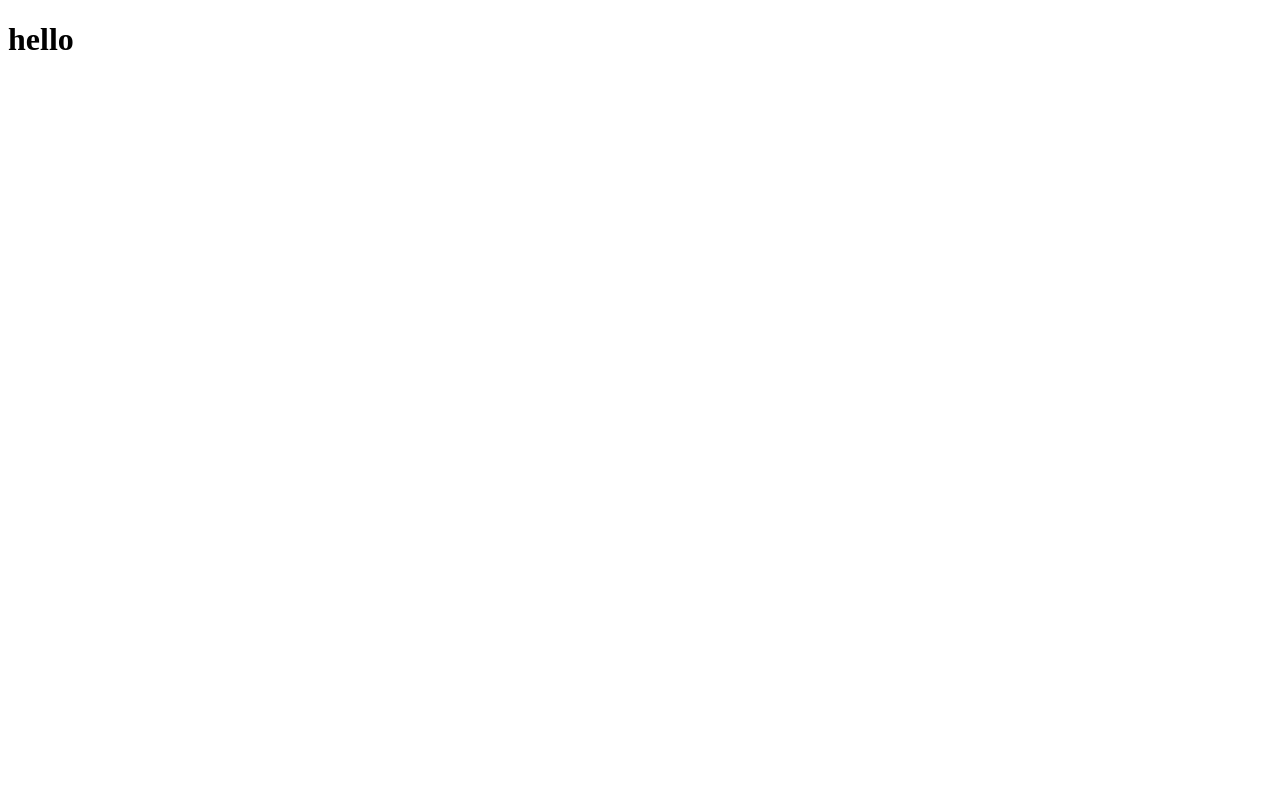
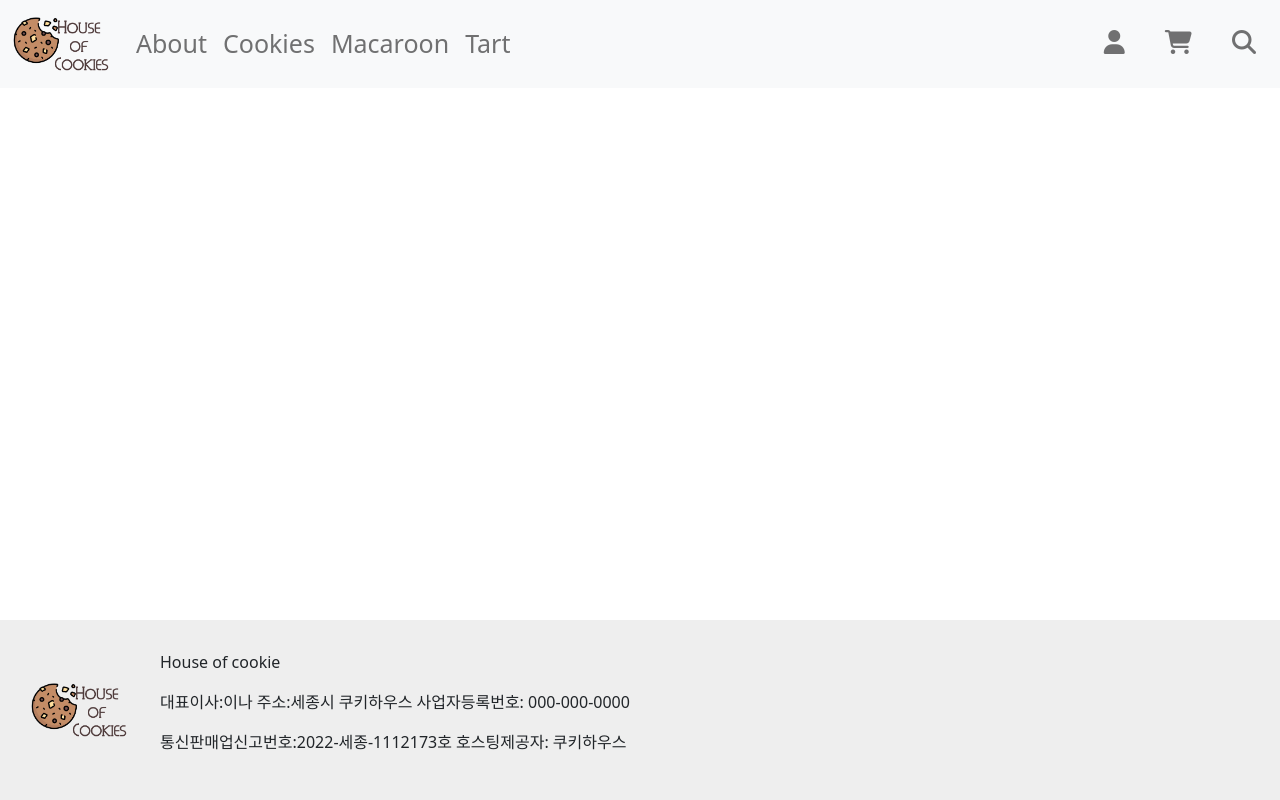
Before and after one commit to yoon1257/house-of-cookies, a plain HTML site: page index.html in a window 1280 px wide. Drawn offline with nearby package versions, Linux system fonts and the light colour scheme.

Commit message:
Add: nav footer 완성

```diff
--- a/index.html
+++ b/index.html
@@ -5,9 +5,76 @@
     <meta http-equiv="X-UA-Compatible" content="IE=edge" />
     <meta name="viewport" content="width=device-width, initial-scale=1.0" />
     <title>house-of-cookies</title>
+    <script
+      src="https://kit.fontawesome.com/26e03b6317.js"
+      crossorigin="anonymous"
+    ></script>
+    <link
+      href="https://cdn.jsdelivr.net/npm/bootstrap@5.2.3/dist/css/bootstrap.min.css"
+      rel="stylesheet"
+      integrity="sha384-rbsA2VBKQhggwzxH7pPCaAqO46MgnOM80zW1RWuH61DGLwZJEdK2Kadq2F9CUG65"
+      crossorigin="anonymous"
+    />
     <link rel="stylesheet" href="style.css" />
   </head>
   <body>
-    <h1>hello</h1>
+    <nav class="navbar navbar-expand-lg bg-light">
+      <div class="container-fluid">
+        <a class="navbar-brand" href="main.html"
+          ><img class="logo" src="./image/logo.png" alt="logo"
+        /></a>
+        <button
+          class="navbar-toggler"
+          type="button"
+          data-bs-toggle="collapse"
+          data-bs-target="#navbarNav"
+          aria-controls="navbarNav"
+          aria-expanded="false"
+          aria-label="Toggle navigation"
+        >
+          <span class="navbar-toggler-icon"></span>
+        </button>
+        <div class="collapse navbar-collapse align" id="navbarNav">
+          <ul class="navbar-nav">
+            <li class="nav-item">
+              <a class="nav-link" href="./about/about.html">About</a>
+            </li>
+            <li class="nav-item">
+              <a class="nav-link" href="./cookies/cookies.html">Cookies</a>
+            </li>
+            <li class="nav-item">
+              <a class="nav-link" href="./macaroon/macaroon.html">Macaroon</a>
+            </li>
+            <li class="nav-item">
+              <a class="nav-link" href="./tart/tart.html">Tart</a>
+            </li>
+          </ul>
+          <div>
+            <i class="fa-solid fa-user item"></i>
+            <i class="fa-solid fa-cart-shopping item"></i>
+            <i class="fa-solid fa-magnifying-glass item"></i>
+          </div>
+        </div>
+      </div>
+    </nav>
+    <footer class="footer">
+      <div class="footer-container">
+        <div>
+          <img class="logo" src="./image/logo.png" />
+        </div>
+        <div class="address-container">
+          <p>House of cookie</p>
+          <p>
+            대표이사:이나 주소:세종시 쿠키하우스 사업자등록번호: 000-000-0000
+          </p>
+          <p>통신판매업신고번호:2022-세종-1112173호 호스팅제공자: 쿠키하우스</p>
+        </div>
+      </div>
+    </footer>
+    <script
+      src="https://cdn.jsdelivr.net/npm/bootstrap@5.2.3/dist/js/bootstrap.bundle.min.js"
+      integrity="sha384-kenU1KFdBIe4zVF0s0G1M5b4hcpxyD9F7jL+jjXkk+Q2h455rYXK/7HAuoJl+0I4"
+      crossorigin="anonymous"
+    ></script>
   </body>
 </html>
--- a/style.css
+++ b/style.css
@@ -0,0 +1,38 @@
+.logo {
+  width: 100px;
+}
+.align {
+  display: flex;
+  justify-content: space-between;
+}
+.item {
+  color: rgba(0, 0, 0, 0.55);
+  font-size: 1.5em;
+  margin-left: 1em;
+  padding-right: 0.5em;
+}
+.item:hover {
+  cursor: pointer;
+  color: #b97687;
+}
+.nav-link {
+  font-size: 25px;
+}
+.nav-link:hover {
+  color: #b97687;
+}
+.footer {
+  width: 100%;
+  position: absolute;
+  bottom: 0;
+}
+.footer-container {
+  padding: 30px;
+  margin-top: 50px;
+  background-color: #eee;
+  display: flex;
+  align-items: center;
+}
+.address-container {
+  margin-left: 30px;
+}
```
Also changed, not shown: about/about.html (added, +12 -0 lines), image/logo.png (added).
